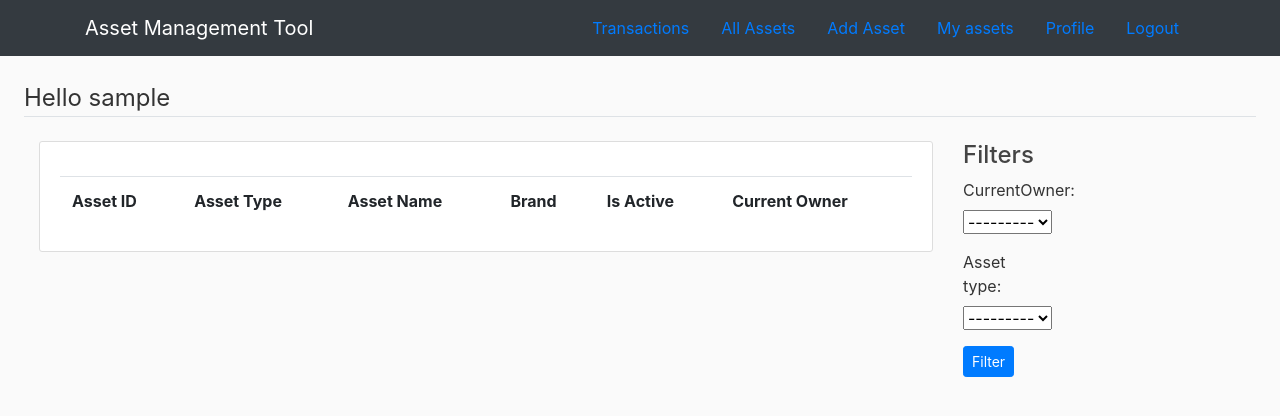
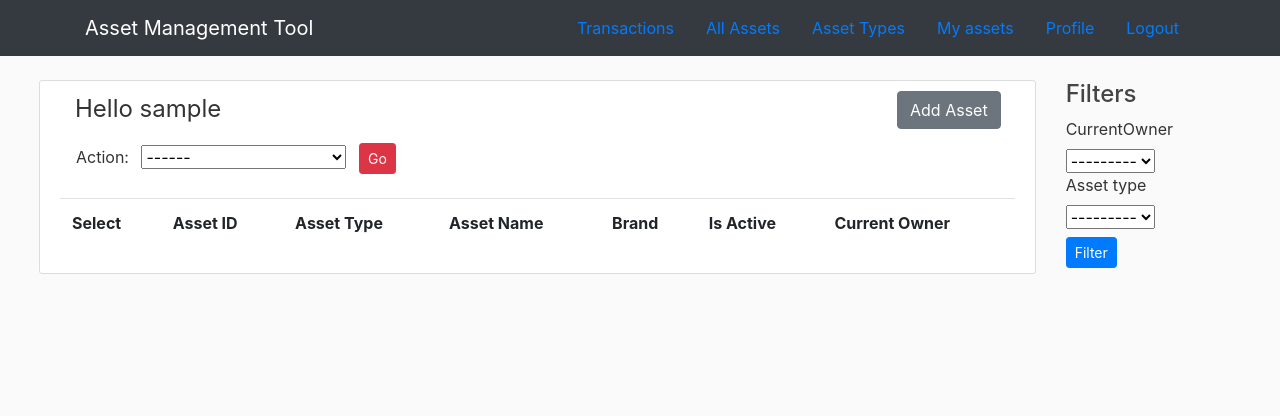
Before and after one commit to tiwari1302/assetMgmt, a Django app: page /assetAdmin/ in a window 1280 px wide. Shown: the top 416 px of the page. Run offline with Django 4.2, Linux system fonts and the light colour scheme; the visitor is signed in with stand-in values (Sample User, id 1); data comes from the database, SQL or seed files in the repository; data that the repository does not hold is empty; some libraries are stand-ins or nearby versions.

Commit message:
updation and deletion of asset and assetType

```diff
--- a/assetMgmt/settings.py
+++ b/assetMgmt/settings.py
@@ -110,7 +110,7 @@ AUTH_PASSWORD_VALIDATORS = [
 
 LANGUAGE_CODE = 'en-us'
 
-TIME_ZONE = 'UTC'
+TIME_ZONE = 'Asia/Kolkata'
 
 USE_I18N = True
 
--- a/assets/admin.py
+++ b/assets/admin.py
@@ -12,7 +12,7 @@ class UserAdmin(admin.ModelAdmin):
 
 @admin.register(assetType)
 class AssetTypeAdmin(admin.ModelAdmin):
-    list_display = ("title",)
+    list_display = ("id", "title",)
 
 @admin.register(asset)
 class AssetAdmin(admin.ModelAdmin):
--- a/assets/filters.py
+++ b/assets/filters.py
@@ -9,6 +9,7 @@ class ListingFilter(django_filters.FilterSet):
             'currentOwner': ['exact'],
             # 'brand': ['exact'],
             'asset_type': ['exact'],
+            # 'asActive' : ['exact'],
         }
 
 # class TypeFilter(django_filters.FilterSet):
--- a/assets/forms.py
+++ b/assets/forms.py
@@ -1,4 +1,5 @@
 from django import forms
+from django.forms import ModelForm
 # from django.contrib.auth.models import User
 from django.contrib.auth import get_user_model
 User = get_user_model()
--- a/assets/templates/assets/assetAdmin.html
+++ b/assets/templates/assets/assetAdmin.html
@@ -1,15 +1,28 @@
 {% extends "assets/base.html" %}
 {% load crispy_forms_tags %}
 {% block content %}
+
+<form method="POST">
+    {% csrf_token %}
     <div class="row mr-4 ml-4">
-        <legend class="border-bottom mb-4">Hello {{ request.user }}</legend>
-
-        <div class="col-md-9">
+        <div class="col-md-10">
             <div class="content-section" style="overflow-x:auto;">
-
-            </br>
-                <table class="table responsive">
+                <div class="container">
+                    <legend class="mb-3">Hello {{ request.user }}
+                        <a style = "position:absolute; right:50px;" class="mb-4 btn btn-secondary" href="{% url 'createAssets' %}">Add Asset</a>
+                    </legend>
+                </div>
+                <div class="mb-4 ml-3">
+                    Action:
+                    <select class="ml-2" name="action" value="">
+                        <option> ------ </option>
+                        <option>Delete selected asset(s)</option>
+                    </select>
+                    <button class="ml-2 btn btn-sm btn-danger" type="submit">Go</button>
+                </div>
+                <table class="table table-condensed table-hover responsive">
                     <tr>
+                        <th>Select</th>
                         <th>Asset ID</th>
                         <th>Asset Type</th>
                         <th>Asset Name</th>
@@ -19,54 +32,33 @@
                     </tr>
                         {% for asset in asset_filter.qs %}
                         <tr>
+                            <td>
+                                <div class="form-group form-check">
+                                    <input type="checkbox" name="assetList[]" class="form-check-input" value="{{ asset.pk }}">
+                                    <label class="form-check-label"></label>
+                                </div>
+                            </td>
                             <td><a href="{% url 'asset-update' id=asset.id%}">{{ asset.id }}</a></td>
                             <td>{{ asset.asset_type }}</td>
                             <td>{{ asset.asset_name }}</td>
                             <td>{{ asset.brand }}</td>
                             <td>{{ asset.isActive }}</td>
                             <td>{{ asset.currentOwner }}</td>
-                            <!-- <td>
-                                <form>
-                                    <select>
-                                        {for}
-                                        <option>
-                                            names
-                                        </option>
-                                        {endfor}
-                                    </select>
-                                    <input type="hidden" value="{{asset.id}}">
-                                </form>
-                            </td> -->
                         </tr>
                         {% endfor %}
                 </table>
             </div>
         </div>
-
-        <div class="mb-4">
-            <div class="col-md-3">
+    </form>
+        <!-- <div class=""> -->
+            <div class="col-md-2 mb-4">
                 <h4>Filters</h4>
-                <!-- <p>By type</p>
-                <ul>
-                    <li class="selected"><a href="?">All</a></li>
-                    {% for assetType in assetTypes %}
-                        <li><a href="?asset_type={{ assetType.id }}">{{ assetType.title }}</a></li>
-                    {% endfor %}
-                </ul>
-                <br>
-                <p>By current owner</p>
-                <ul>
-                    <li class="selected"><a href="?">All</a></li>
-                    {% for user in users %}
-                        <li><a href="?currentOwner={{ user.id }}">{{ user.username }}</a></li>
-                    {% endfor %}
-                </ul> -->
                 <form method="get">
-                    {{ asset_filter.form.as_p }}
-                    <button class="btn btn-sm btn-primary">Filter</button>
+                    {{ asset_filter.form|crispy }}
+                    <button class="btn btn-sm btn-primary mt-2">Filter</button>
                 </form>
             </div>
-        </div>
+        <!-- </div> -->
 
     </div>
 {% endblock content%}
--- a/assets/templates/assets/base.html
+++ b/assets/templates/assets/base.html
@@ -35,7 +35,7 @@
                                 {% if request.user.is_superuser %}
                                     <a class="nav-item nav-link active" href="{% url 'transactions' %}">Transactions</a>
                                     <a class="nav-item nav-link active" href="{% url 'assetsAdmin' %}">All Assets</a>
-                                    <a class="nav-item nav-link active" href="{% url 'createAssets' %}">Add Asset</a>
+                                    <a class="nav-item nav-link active" href="{% url 'asset-type-list' %}">Asset Types</a>
                                 {% endif %}
                                 <a class="nav-item nav-link active" href="{% url 'assets' %}">My assets</a>
                                 <a class="nav-item nav-link active" href="{% url 'profile' %}">Profile</a>
--- a/assets/views.py
+++ b/assets/views.py
@@ -3,7 +3,7 @@ from django.shortcuts import render, get_object_or_404
 # from django.contrib.auth.models import User
 from django.contrib.auth.decorators import login_required, user_passes_test
 from .models import asset, assetType, User, Transaction
-from .forms import UserRegisterForm, UserUpdateForm, createAssetForm
+from .forms import UserRegisterForm, UserUpdateForm
 from django.contrib.auth.mixins import LoginRequiredMixin, UserPassesTestMixin
 from django.http import HttpResponseRedirect, HttpResponse, JsonResponse
 from django.urls import reverse_lazy, reverse
@@ -13,6 +13,28 @@ from django.contrib import messages
 from .filters import ListingFilter
 
 # Create your views here.
+
+def testView(request):
+    assets = asset.objects.all()
+
+    brandList = []
+    typeList = []
+    locationList = []
+    purchaseYearList = []
+    for a in assets:
+        brandList.append(a.brand)
+        typeList.append(a.asset_type)
+        locationList.append(a.location)
+        purchaseYearList.append(a.purchase_year)
+
+    context = {
+        'assets':assets,
+        'brandList':set(brandList),
+        'typeList':set(typeList),
+        'purchaseYearList':set(purchaseYearList),
+
+    }
+    return render(request, 'assets/test.html', context)
 
 class SuperUserCheck(UserPassesTestMixin):
     def test_func(self):
@@ -33,6 +55,17 @@ def adminAssetView(request):
         'users':users,
         'asset_filter':asset_filter,
     }
+
+    action = request.POST.get('action')
+    if action == "Delete selected asset(s)":
+        # print("if statement working")
+        assetList = request.POST.getlist('assetList[]') # returning id of assetType in list
+        for t in assetList:
+            obj = asset.objects.filter(id=t)
+            obj.delete()
+
+        # pass
+        return redirect('assetsAdmin')
     return render(request, 'assets/assetAdmin.html', context)
 
 @user_passes_test(lambda u: u.is_superuser)
@@ -43,6 +76,48 @@ def transactionsView(request):
     context["transactions"] = Transaction.objects.all()
 
     return render(request, "assets/transactions.html", context)
+
+class AssetTypeCreateView(CreateView, LoginRequiredMixin, SuperUserCheck):
+    model = assetType
+    fields = ['title']
+    success_url="../../assetTypes"
+    def form_valid(self, form):
+        return super().form_valid(form)
+
+def AssetTypeUpdateView(request, pk):
+    obj = get_object_or_404(assetType, id=pk)
+    oldTitle = obj.title
+
+    if request.method=='POST':
+        obj.title=request.POST.get('title')
+        obj.save()
+        return redirect('asset-type-list')
+
+    context = {
+        'obj' : obj,
+    }
+
+    return render(request, "assets/assetType_update.html", context)
+
+@user_passes_test(lambda u: u.is_superuser)
+def AssetTypeListView(request):
+    types = assetType.objects.all()
+    context = {
+        'types' : types,
+    }
+
+    action = request.POST.get('action')
+    if action == "Delete selected type(s)":
+        # print("if statement working")
+        assetTypeList = request.POST.getlist('typeList[]') # returning id of assetType in list
+        for t in assetTypeList:
+            obj = assetType.objects.filter(id=t)
+            obj.delete()
+
+        # pass
+        return redirect('asset-type-list')
+
+    return render(request, "assets/asset_types.html", context)
 
 @user_passes_test(lambda u: u.is_superuser)
 def createAssetView(request):
@@ -77,7 +152,7 @@ def createAssetView(request):
         new_asset.isActive=True if isActivve else False
         new_asset.currentOwner=cuser
         new_asset.save()
-        return redirect('createAssets')
+        return redirect('assetsAdmin')
 
     return render(request, 'assets/createAsset.html', context)
 
@@ -114,9 +189,9 @@ def assetUpdateView(request, id):
         obj.currentOwner = newOwner
 
         obj.save()
-
-        new_transaction = Transaction(transferredAsset=obj, oldOwner=oldOwner, newOwner=newOwner)
-        new_transaction.save()
+        if oldOwner != newOwner:
+            new_transaction = Transaction(transferredAsset=obj, oldOwner=oldOwner, newOwner=newOwner)
+            new_transaction.save()
 
         return redirect('assetsAdmin')
     context = {
@@ -127,40 +202,6 @@ def assetUpdateView(request, id):
         'iterator':range(2014,2030),
     }
     return render(request, "assets/updateAsset.html", context)
-
-# class assetUpdateView(SuperUserCheck, LoginRequiredMixin, UserPassesTestMixin, UpdateView):
-
-#     def __init__(self, **kwargs):
-#         # pass
-#         self.old_owner = None # super(assetUpdateView, self).get_context_data(**kwargs)['asset'].currentOwner
-
-#     def get_context_data(self, **kwargs):
-#        kwargs.setdefault('fun', self.fun())
-#        print("diwali")
-#     #    list = [super().get_context_data(**kwargs), old_owner]
-#        self.old_owner = super().get_context_data(**kwargs)['asset'].currentOwner   # type dictionary
-#        return (super().get_context_data(**kwargs))
-
-#     def fun(self):
-#         print("hello", self.old_owner)
-#     model = asset
-#     slug_url_kwarg = 'id'
-#     slug_field = 'id'
-#     fields = ['asset_name', 'asset_type', 'currentOwner']
-#     template_name = 'assets/updateAsset.html'
-#     success_url="../../assetAdmin"
-#     print("bahar se print")
-#     # old_owner = asset.objects.get(currentOwner=old_owner).currentOwner
-
-
-
-#         # new_transaction = Transaction(
-#         #     assetTransferred=asset.asset_name,
-#         #     oldOwner = asset.objects.get(currentOwner=self.old_owner).currentOwner,
-#         #     newOwner = asset.currentOwner,
-#         # )
-
-#     #     new_transaction.save()
 
 
 # @login_required
```
Also changed, not shown: assets/templates/assets/asset.html (+6 -2 lines), assets/templates/assets/assetType_form.html (added, +18 -0 lines), assets/templates/assets/assetType_update.html (added, +18 -0 lines), assets/templates/assets/asset_types.html (added, +48 -0 lines), assets/templates/assets/transactions.html (+11 -2 lines).
